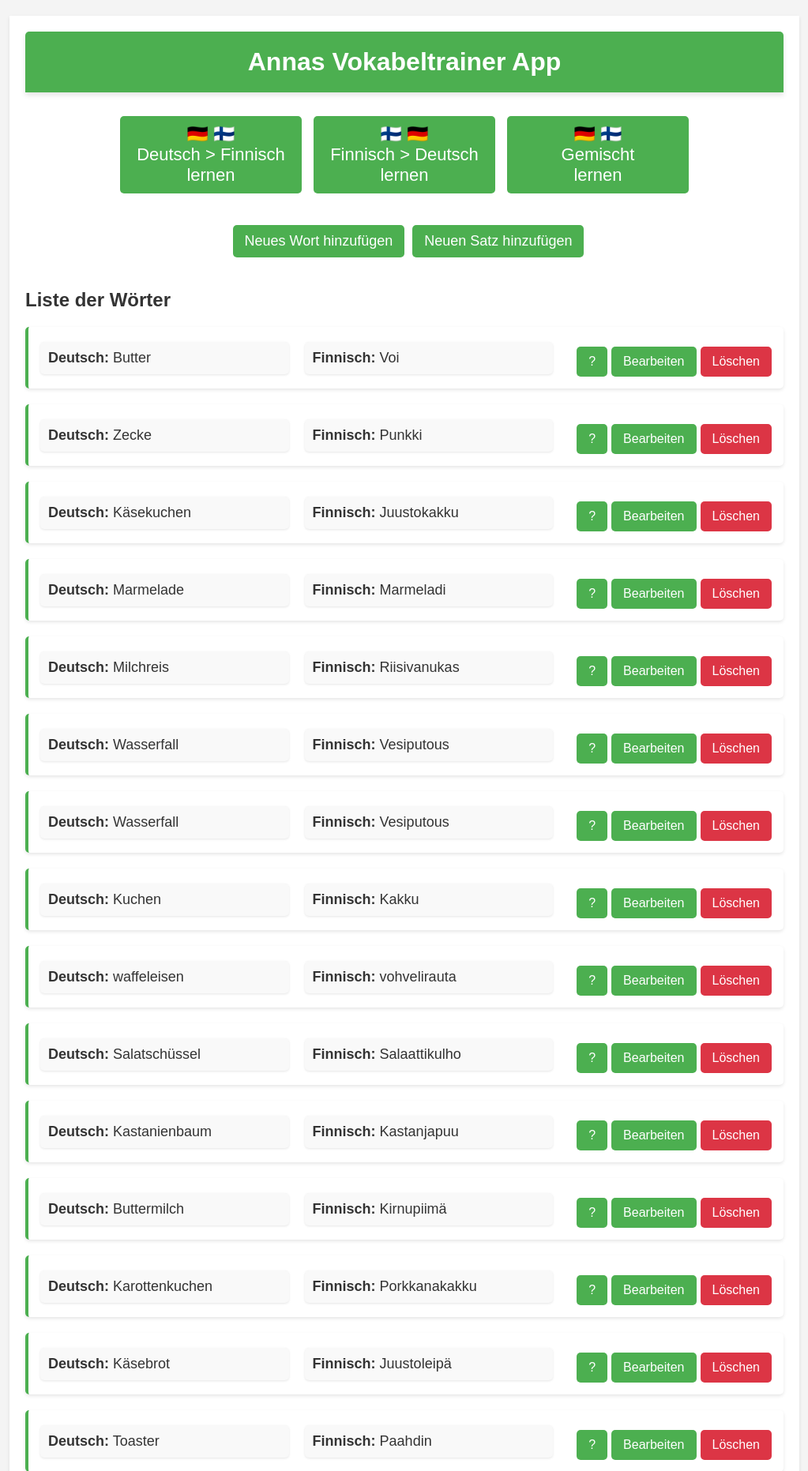
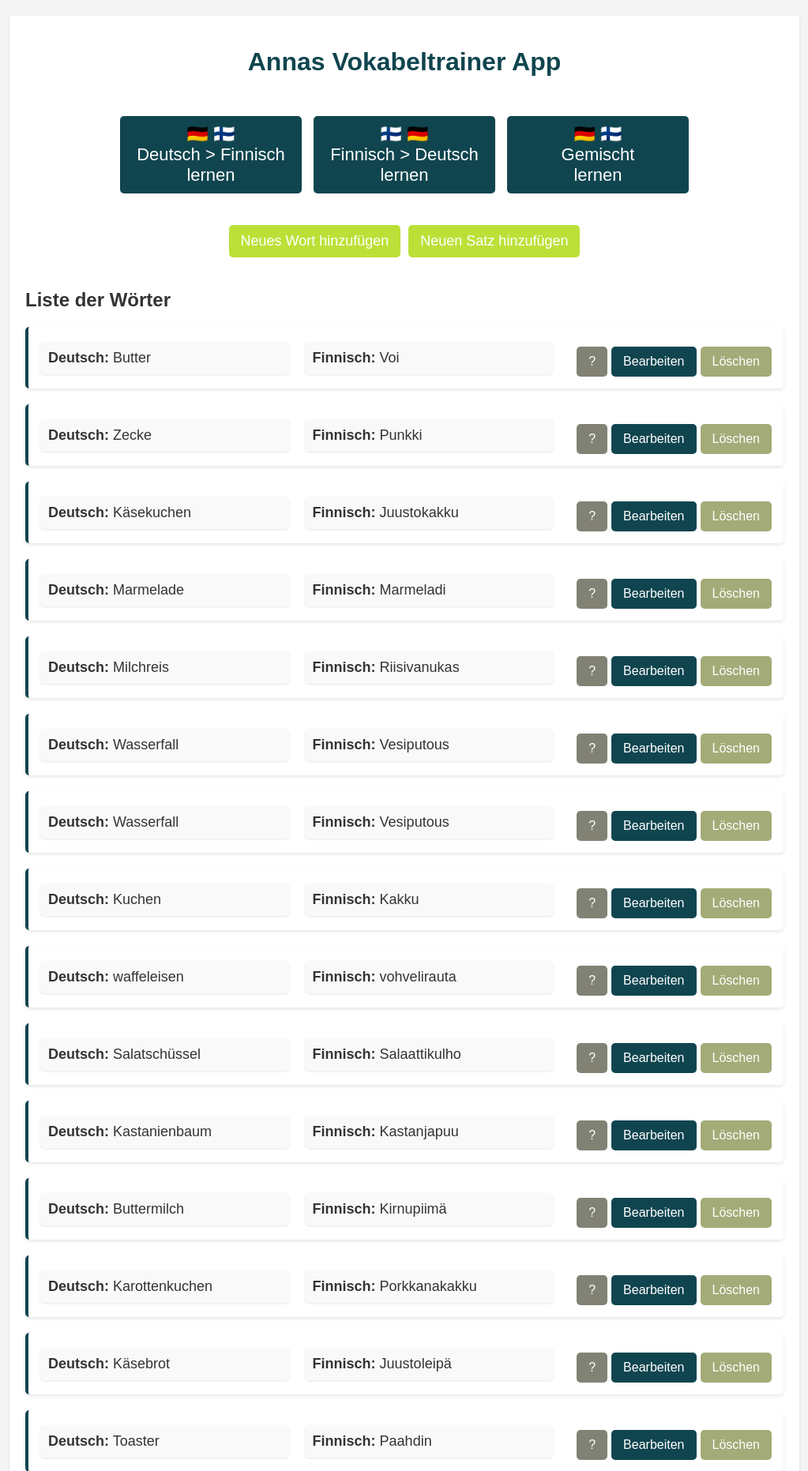
Before and after one commit to cmgoersch/django_vokabeltrainer, a Django app: page /liste/ in a window 1280 px wide. Shown: the top 1863 px of the page at 79% size, without its empty margins (128-1151 px from the left). Run offline with Django 5.2, Linux system fonts and the light colour scheme; data comes from the database, SQL or seed files in the repository.

Commit message:
some styling

```diff
--- a/trainer/static/css/style.css
+++ b/trainer/static/css/style.css
@@ -14,8 +14,7 @@ body {
 
 /* Header */
 h1 {
-    background-color: #4CAF50;
-    color: white;
+    color: #10454F;
     padding: 20px;
     border-radius: 5px 5px 0 0;
     text-align: center;
@@ -23,7 +22,7 @@ h1 {
     box-sizing: border-box;
     max-width: 1000px;
     margin: 0 auto;
-    box-shadow: 0 4px 6px rgba(0, 0, 0, 0.1);
+
 }
 
 /* Container für den Inhalt der Seite */
@@ -65,7 +64,7 @@ li {
     align-items: center;
     flex-wrap: wrap; /* Responsives Design */
     transition: transform 0.2s;
-    border-left: 4px solid #4CAF50; /* Grüne Linie am Rand */
+    border-left: 4px solid #10454F; /* Grüne Linie am Rand */
 }
 
 li:hover {
@@ -87,7 +86,7 @@ li:hover {
     background-color: #f9f9f9;
     padding: 10px;
     margin-top: 10px;
-    border-left: 3px solid #4CAF50;
+    border-left: 3px solid #10454F;
     font-style: italic;
     width: 100%;
     box-sizing: border-box;
@@ -98,7 +97,7 @@ li:hover {
 a {
     display: inline-block;
     text-decoration: none;
-    background-color: #4CAF50;
+    background-color: #10454F;
     color: white;
     font-size: 16px;
     border-radius: 5px;
@@ -108,11 +107,11 @@ a {
 }
 
 a:hover {
-    background-color: #45a049;
+    background-color: #506266;
 }
 
 .btn-danger {
-    background-color: #dc3545;
+    background-color: #A3AB78;
     color: white;
     border: none;
     border-radius: 5px;
@@ -123,11 +122,11 @@ a:hover {
 }
 
 .btn-danger:hover {
-    background-color: #c82333;
+    background-color: #A3AB78;
 }
 
 .show-hint {
-    background-color: #4CAF50;
+    background-color: #818274;
     color: white;
     border: none;
     border-radius: 5px;
@@ -138,12 +137,12 @@ a:hover {
 }
 
 .show-hint:hover {
-    background-color: #45a049;
+    background-color: #A3AB78;
 }
 
 button {
     padding: 10px 20px;
-    background-color: #4CAF50;
+    background-color: #BDE038;
     color: white;
     border: none;
     border-radius: 5px;
@@ -151,7 +150,7 @@ button {
 }
 
 button:hover {
-    background-color: #45a049;
+    background-color: #A3AB78;
 }
 
 .mode-buttons {
@@ -172,9 +171,10 @@ button:hover {
 
 .create-button {
     margin-top: 20px;
-    margin-left: 10px;
+    margin-left: 5px;
+    margin-right: 5PX;
     margin-bottom: 20px;
-    background-color: #4CAF50;
+    background-color: #BDE038;
     color: white;
     border: none;
     border-radius: 5px;
@@ -184,6 +184,10 @@ button:hover {
     transition: background-color 0.3s;
 }
 
+.create-button:hover {
+    background-color: #A3AB78;
+}
+
 footer {
     margin-top: 20px;
     color: #777;
```
